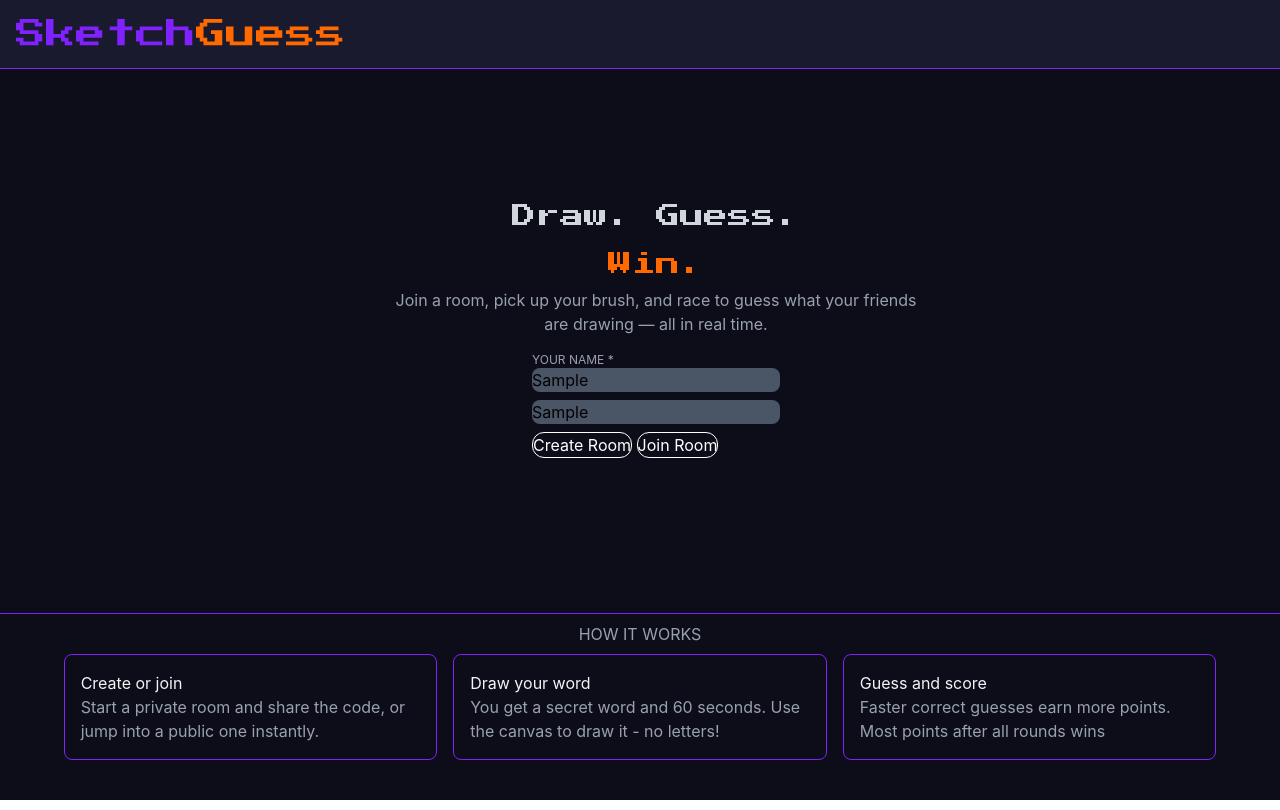
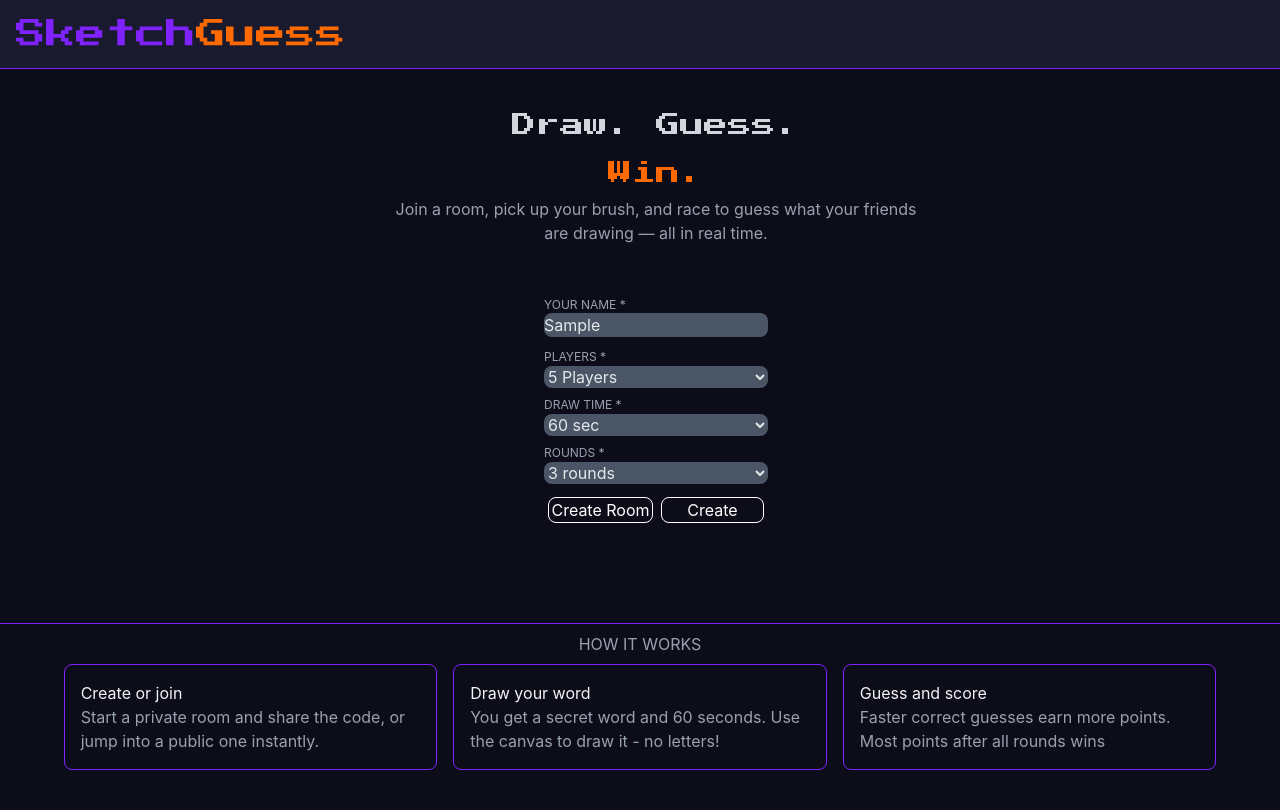
Before and after one commit to Chirag-OP/sketch-guess, a React (Vite) app in the folder client/: page / in a window 1280 px wide. Both pictures are taken after typing "Sample", "Sample" into the empty fields and a click on the button "Create Room". Built offline with nearby package versions, Linux system fonts and the light colour scheme.

Commit message:
Finalized Landing Page

```diff
--- a/client/package.json
+++ b/client/package.json
@@ -11,6 +11,7 @@
   },
   "dependencies": {
     "@tailwindcss/vite": "^4.3.0",
+    "nanoid": "^5.1.11",
     "react": "^19.2.6",
     "react-dom": "^19.2.6",
     "react-router-dom": "^7.16.0",
--- a/client/src/App.css
+++ b/client/src/App.css
@@ -2,3 +2,6 @@
 canvas{
     border: solid black;
 }
+*{
+    transition: all 0.3s ease;
+}
--- a/client/src/App.jsx
+++ b/client/src/App.jsx
@@ -13,7 +13,7 @@ function App() {
 
   return (
     <>
-    <section className='bg-[#0d0d1a] h-screen'>
+    <section className='bg-[#0d0d1a] min-h-screen'>
     <Routes>
       <Route path="/" element={<LandingPage />} />
       <Route path='/canvas' element={<CanvasPage></CanvasPage>}></Route>
--- a/client/src/pages/landingPage.jsx
+++ b/client/src/pages/landingPage.jsx
@@ -1,19 +1,75 @@
 import { Link } from "react-router-dom";
+import { useEffect, useState } from "react";
+import { nanoid } from "nanoid";
+import { useNavigate } from "react-router-dom";
+
+// use useNavigate instead of link to create room first before going to next page
 function LandingPage(){
+    const [createRoom,setCreateRoom]=useState(false);
+    const [players, setPlayers] = useState(5);
+    const [drawTime, setDrawTime] = useState(60);
+    const [rounds,setRounds] = useState(3);
     return(
-        <div className=" flex flex-col h-screen">
+        <div className=" flex flex-col min-h-screen">
             <div className="bg-[#1a1a2e] flex text-3xl p-4 border-b border-violet-600 font-['Press_Start_2P'] text-orange-500"><div className="text-violet-600">Sketch</div>Guess</div>
             <div className="w-full h-full flex flex-col items-center justify-center m-4 mb-8">
                 <div className="font-['Press_Start_2P'] text-gray-300 text-2xl p-2 mt-4">Draw.    Guess.</div>
                 <div className="font-['Press_Start_2P'] text-orange-500 text-2xl p-2">Win.</div>
                 <div className="text-gray-400 items-center flex flex-col pb-4"><p>Join a room, pick up your brush, and race to guess what your friends</p><p> are drawing — all in real time.</p></div>
-                <div className="flex flex-col gap-2">
-                    <div>
+                <div className="flex flex-col gap-2 m-4 p-4 w-xl items-center">
+                    <div className="p-1 ">
                         <div className="text-gray-400 text-xs">YOUR NAME *</div>
-                        <input type="text" id='name' className="bg-gray-600 rounded-lg" placeholder="Enter Your Name"/>
+                        <input type="text" id='name' className="bg-gray-600 w-56 rounded-lg text-gray-200" placeholder="Enter Your Name"/>
                     </div>
-                    <div><input type="text" id='joinCode' className="bg-gray-600 rounded-lg" placeholder="Enter Room Code"/></div>
-                    <div><button className="border border-white rounded-xl text-white">Create Room</button> <Link to='/canvas'><button className="border border-white rounded-xl text-white">Join Room</button></Link></div>
+                    {!createRoom && <div className="p-1"><input type="text" id='joinCode' className="bg-gray-600 rounded-lg w-56 text-gray-200" placeholder="Enter Room Code"/></div>}
+                    {createRoom && (
+                        <div className="flex flex-col gap-2">
+                            <div>
+                                <div className="text-gray-400 text-xs">PLAYERS *</div>
+                                <select value={players} onChange={(e)=>setPlayers(e.target.value)} className="bg-gray-600 rounded-lg w-56 text-gray-200">
+                                <option value="2">2 Players</option>
+                                <option value="3">3 Players</option>
+                                <option value="4">4 Players</option>
+                                <option value="5">5 Players</option>
+                                <option value="6">6 Players</option>
+                                <option value="7">7 Players</option>
+                                <option value="8">8 Players</option>
+                                <option value="9">9 Players</option>
+                                <option value="10">10 Players</option>
+                            </select>
+                        </div>
+                        <div>
+                            <div className="text-gray-400 text-xs">DRAW TIME *</div>
+                            <select value={drawTime} onChange={(e)=>setDrawTime(e.target.value)} className="bg-gray-600 rounded-lg w-56 text-gray-200">
+                                <option value="20">20 sec</option>
+                                <option value="30">30 sec</option>
+                                <option value="40">40 sec</option>
+                                <option value="50">50 sec</option>
+                                <option value="60">60 sec</option>
+                                <option value="70">70 sec</option>
+                                <option value="80">80 sec</option>
+                                <option value="90">90 sec</option>
+                            </select>
+                        </div>
+                        <div>
+                            <div className="text-gray-400 text-xs">ROUNDS *</div>
+                            <select value={rounds} onChange={(e)=>setRounds(e.target.value)} className="bg-gray-600 rounded-lg w-56 text-gray-200">
+                                <option value="1">1 rounds</option>
+                                <option value="2">2 rounds</option>
+                                <option value="3">3 rounds</option>
+                                <option value="4">4 rounds</option>
+                                <option value="5">5 rounds</option>
+                                <option value="6">6 rounds</option>
+                                <option value="7">7 rounds</option>
+                                <option value="8">8 rounds</option>
+                                <option value="9">9 rounds</option>
+                            </select>
+                        </div>
+                        </div>
+                    )}
+                    <div className="p-1 flex gap-2 w-56"><button className="border border-white rounded-lg text-white flex-1" onClick={()=>{setCreateRoom(prev=>!prev)}}>Create Room</button>{createRoom ? <Link to='/canvas' className="flex-1"><button className="border border-white rounded-lg text-white w-full">Create</button></Link>
+                        : <Link to='/canvas' className="flex-1"><button className="border border-white rounded-lg text-white w-full">Join Room</button></Link>
+                    }</div>
                 </div>
             </div>
             <div className="grid grid-cols-23 mt-auto mb-8">
```
Also changed, not shown: 1 other file (tests, documents, lock files or other folders).
